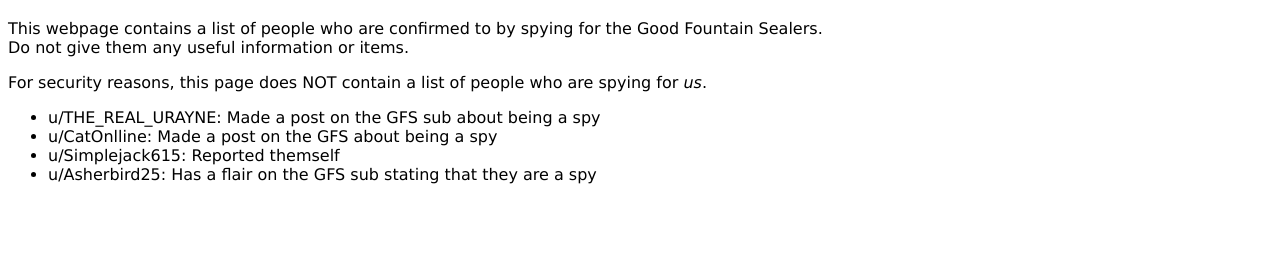
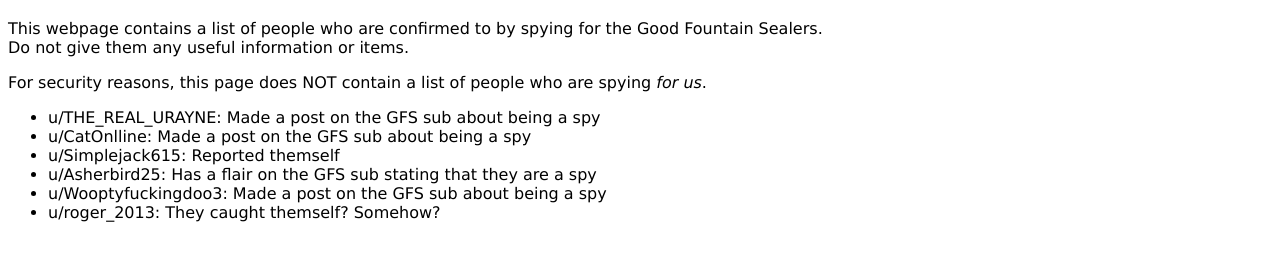
Before and after one commit to swisscheese-stuff/swisscheese-stuff.github.io, a plain HTML site: page efo/spy.htm in a window 1280 px wide. Shown: the part 112-372 px from the top of the page. Drawn offline with Linux system fonts and the light colour scheme.

Commit message:
Update spy.htm

```diff
--- a/efo/spy.htm
+++ b/efo/spy.htm
@@ -16,12 +16,14 @@
     <body>
         <h1>Spies</h1>
         <p>This webpage contains a list of people who are confirmed to by spying for the Good Fountain Sealers.<br>Do not give them any useful information or items.</p>
-        <p>For security reasons, this page does NOT contain a list of people who are spying for <i>us</i>.</p>
+        <p>For security reasons, this page does NOT contain a list of people who are spying <i>for us</i>.</p>
         <ul>
             <li>u/THE_REAL_URAYNE: Made a post on the GFS sub about being a spy</li>
-            <li>u/CatOnlline: Made a post on the GFS about being a spy</li>
+            <li>u/CatOnlline: Made a post on the GFS sub about being a spy</li>
             <li>u/Simplejack615: Reported themself</li>
             <li>u/Asherbird25: Has a flair on the GFS sub stating that they are a spy</li>
+            <li>u/Wooptyfuckingdoo3: Made a post on the GFS sub about being a spy</li>
+            <li>u/roger_2013: They caught themself? Somehow?</li>
         </ul>
     </body>
 </html>
```
